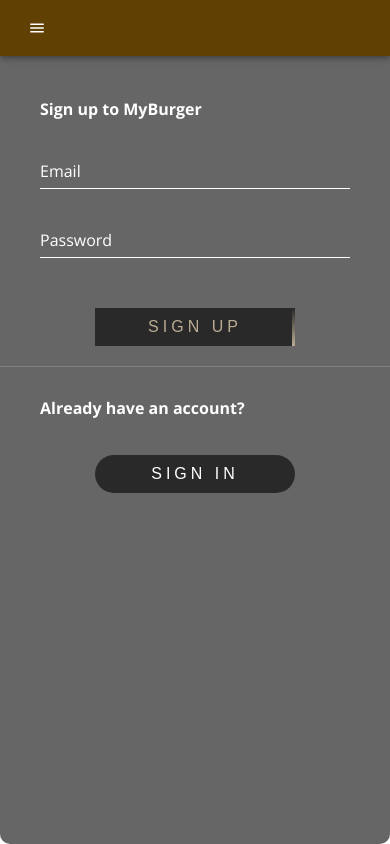
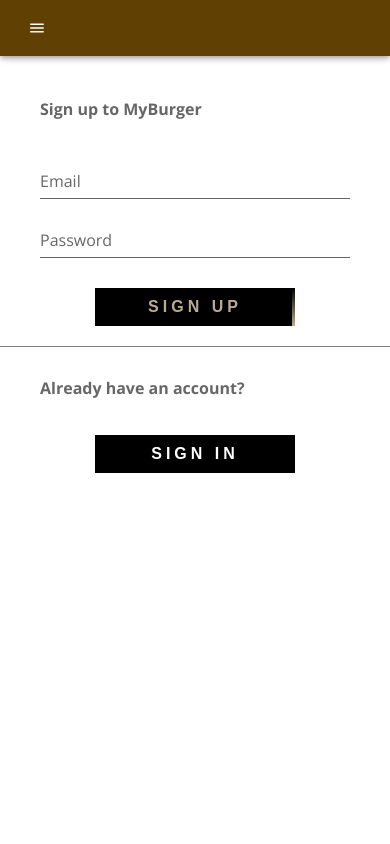
Before and after one commit to WendyChenj/My-Burger-Builder, a React (Create React App) app: page /auth in a window 390 px wide. Built offline with nearby package versions, Linux system fonts and the light colour scheme.

Commit message:
deploy & solve account page bugs

```diff
--- a/src/containers/Auth/Auth.css
+++ b/src/containers/Auth/Auth.css
@@ -6,47 +6,17 @@
     height: 400px;
     padding: 40px;
     transform: translate(-50%, -50%);
-    background: rgba(0, 0, 0, .6);
+    background: rgba(0, 0,0, .6);
     border-radius: 10px;
 }
 
-@media screen and (max-width: 500px) {
-    .signin-box {
-        width: 100%;
-        height: 100vh;
-        box-sizing: border-box;
-        padding: 25% 40px 16px 40px;
-    }
 
-    .signin-form {
-        display: flex;
-        flex-flow: column nowrap;
-        align-items: center;
-    }
-
-    .signin-box .newUser-box {
-        margin: 30px 32px 20px;
-    }
-
-    .newUser-box .newUser-button {
-        width: 100%;
-        display: flex;
-        flex-direction: column;
-        align-items: center;
-    }
-
-    .newUser-box .newUser-button button {
-        margin-top: 16px;
-        margin-left: 0;
-    }
-}
-
-.signin-box p {
+.signin-box .auth-title{
     font-size: 16px;
     font-weight: 600;
     margin: 0 0 30px;
     padding: 0;
-    color: #ffffff;
+    color: white;
 }
 
 .signin-box .userInput-box {
@@ -57,26 +27,38 @@
 .signin-box .userInput-box input {
     width: 100%;
     padding: 10px 0;
+    margin: 10px 0;
     font-size: 16px;
-    color: #ffffff;
+    color: white;
     border: none;
-    border-bottom: 1px solid #ffffff;
+    border-bottom: 1px solid white;
     background: transparent;
     outline: none;
 }
 
-.signin-box .userInput-box label {
+.signin-box .userInput-box .no-value-label {
     position: absolute;
     top: 0;
     left: 0;
-    padding: 10px 0;
+    padding: 20px 0;
     font-size: 16px;
-    color: #ffffff;
+    color: white;
     pointer-events: none;
 
 }
 
-.signin-box .userInput-box input:focus ~ label,
+.signin-box .userInput-box .value-label,
+.signin-box .userInput-box input:focus ~ label {
+    position: absolute;
+    left: 0;
+    padding: 20px 0;
+    transition: 0.5s;
+    top: -20px;
+    color: #b9ac92;
+    font-size: 12px;
+}
+
+/* .signin-box .userInput-box input:focus ~ label,
 .signin-box .userInput-box input:valid ~ label {
     transition: 0.5s;
     top: -20px;
@@ -84,28 +66,21 @@
     font-size: 12px;
 }
 
-.signin-box .userInput-box input:invalid:focus ~ label {
+.signin-box .userInput-box input:invalid:not(:empty) ~ label {
     transition: 0.5s;
     top: -20px;
     color: red;
     font-size: 12px;
-}
+} */
 
-.signin-box .userInput-box input:invalid:focus ~ .requirement {
-    font-size: 16px;
+.signin-box .userInput-box .requirement {
+    font-size: 10px;
     font-weight: 600;
-    max-height: 50px;
-    color: red;
-}
-
-.requirement {
-    max-height: 0;
     transition: 0.28s;
-    overflow: hidden;
     color: red;
     font-style: italic;
-  }
-
+    margin-top: -5px;
+}
 
 .signin-box form button {
     position: relative;
@@ -113,8 +88,9 @@
     padding: 10px 20px;
     width: 200px;
     color: #b9ac92;
-    background-color: rgba(0, 0, 0, .6);
+    background-color: black;
     font-size: 16px;
+    font-weight: 600;
     /* when an element's content is too big to fit in */
     overflow: hidden;
     transition: 0.5s;
@@ -203,13 +179,17 @@
 .signin-box .newUser-box {
     position: absolute;
     width: 100%;
-
     margin-top: 20px;
     margin-left: -40px;
     border-top: 1px solid grey;
 }
 
-.newUser-box p {
+.newUser-box .newUser-auth-title {
+    font-size: 16px;
+    font-weight: 600;
+    margin: 0 0 30px;
+    padding: 0;
+    color: white;
     margin: 30px 40px 20px;
     padding: 0;
 }
@@ -220,10 +200,10 @@
     width: 200px;
     padding: 10px 20px;
     color: #ffffff;
-    background-color:  rgba(0, 0, 0, .6);
+    background-color:  black;
     font-size: 16px;
+    font-weight: 600;
     margin-left: 40px;
-    border-radius: 20px;
     border: none;
     letter-spacing: normal;
 }
@@ -232,3 +212,46 @@
     color: #b9ac92;
     border-color: #b9ac92;
 }
+
+
+@media screen and (max-width: 500px) {
+    .signin-box {
+        width: 100%;
+        height: 100vh;
+        box-sizing: border-box;
+        padding: 25% 40px 16px 40px;
+        background: white;
+    }
+
+    .signin-form {
+        display: flex;
+        flex-flow: column nowrap;
+        align-items: center;
+    }
+
+    .signin-box .auth-title {
+        color:rgba(0, 0,0, .6);
+    }
+
+    .signin-box .userInput-box input {
+        color: rgba(0, 0,0, .6);
+        border-bottom: 1px solid rgba(0, 0,0, .6);
+    }
+
+    .newUser-box .newUser-auth-title,
+    .signin-box .userInput-box .no-value-label {
+        color: rgba(0, 0,0, .6);
+    }
+
+    .newUser-box .newUser-button {
+        width: 100%;
+        display: flex;
+        flex-direction: column;
+        align-items: center;
+    }
+
+    .newUser-box .newUser-button button {
+        margin-top: 16px;
+        margin-left: 0;
+    }
+}
--- a/src/containers/Auth/Auth.js
+++ b/src/containers/Auth/Auth.js
@@ -83,8 +83,51 @@
                     onChange={ (event) => inputChangedHandler(event, formInputEle) }
                     required
                 />
-                <label>{ formInputEle.config.placeHolder }</label>
-                <p className='requirement'>Must be a valid { formInputEle.config.type }</p>
+                {/* <label>{ formInputEle.config.placeHolder }</label> */}
+                {/* todo: check type: if it's email, then create the className to see if it is valid
+                password: check the value length, only >0 <6 appear the wrong info */}
+
+                {/* {formInputEle.config.type === 'email' ?
+                    <div>
+                        {(formInputEle.value.length > 1 && formInputEle.isValid) ?
+                            null
+                            :
+                            <div>
+                                <label>{ formInputEle.config.placeHolder }</label>
+                                <p className='requirement'> Must be a valid Email Address</p>
+                            </div>
+                        }
+                    </div>
+                    :
+                    <div>
+                        {(formInputEle.value.length >= 1 && formInputEle.value.length < 6) ?
+                            <div className='requirement'>Your password must contain at least 6 characters</div>
+                            : null}
+                    </div>
+                } */}
+
+                {formInputEle.value.length === 0 ?
+                    <label className='no-value-label'>{ formInputEle.config.placeHolder }</label>
+                    :
+                    <div>
+                        <label className='value-label'>{ formInputEle.config.placeHolder }</label>
+                        {formInputEle.isValid ?
+                            null :
+                            <div>
+                        { formInputEle.config.type === 'email' ?
+                            <p className='requirement'>Must be a valid Email Address</p>
+                            : <p className='requirement'>Your password must contain at least 6 characters</p>}
+                    </div>
+                            }
+
+                    </div>
+
+                }
+                {/* <div className='requirement'>
+                    { formInputEle.config.type === 'email' ? 'Must be a valid Email Address'
+                        : <p>Your password must contain at least 6 characters</p>
+                    }
+                </div> */}
             </div>
         );
     });
@@ -100,7 +143,7 @@
     return (
         <div className='signin-box'>
             { redirectAuth }
-            { isSignUp ? <p>Sign up to MyBurger</p> : <p>Sign in to MyBurger</p> }
+            { isSignUp ? <p className='auth-title'>Sign up to MyBurger</p> : <p className='auth-title'>Sign in to MyBurger</p> }
             <form onSubmit={ signUpHandler } className='signin-form'>
                 { signInForm }
                 { error ? <p style={{color: 'red'}}>{error.message}, PLEASE CHECK!</p>: null }
@@ -115,7 +158,7 @@
 
             <div className='newUser-box'>
                 { isSignUp ?
-                    <p>Already have an account?</p> : <p>No account yet? Create a new account!</p>
+                    <p className='newUser-auth-title'>Already have an account?</p> : <p className='newUser-auth-title'>No account yet? Create a new account!</p>
                 }
 
                 <div className='newUser-button'>
```
Also changed, not shown: firebase.json (added), 1 other file (tests, documents, lock files or other folders).
